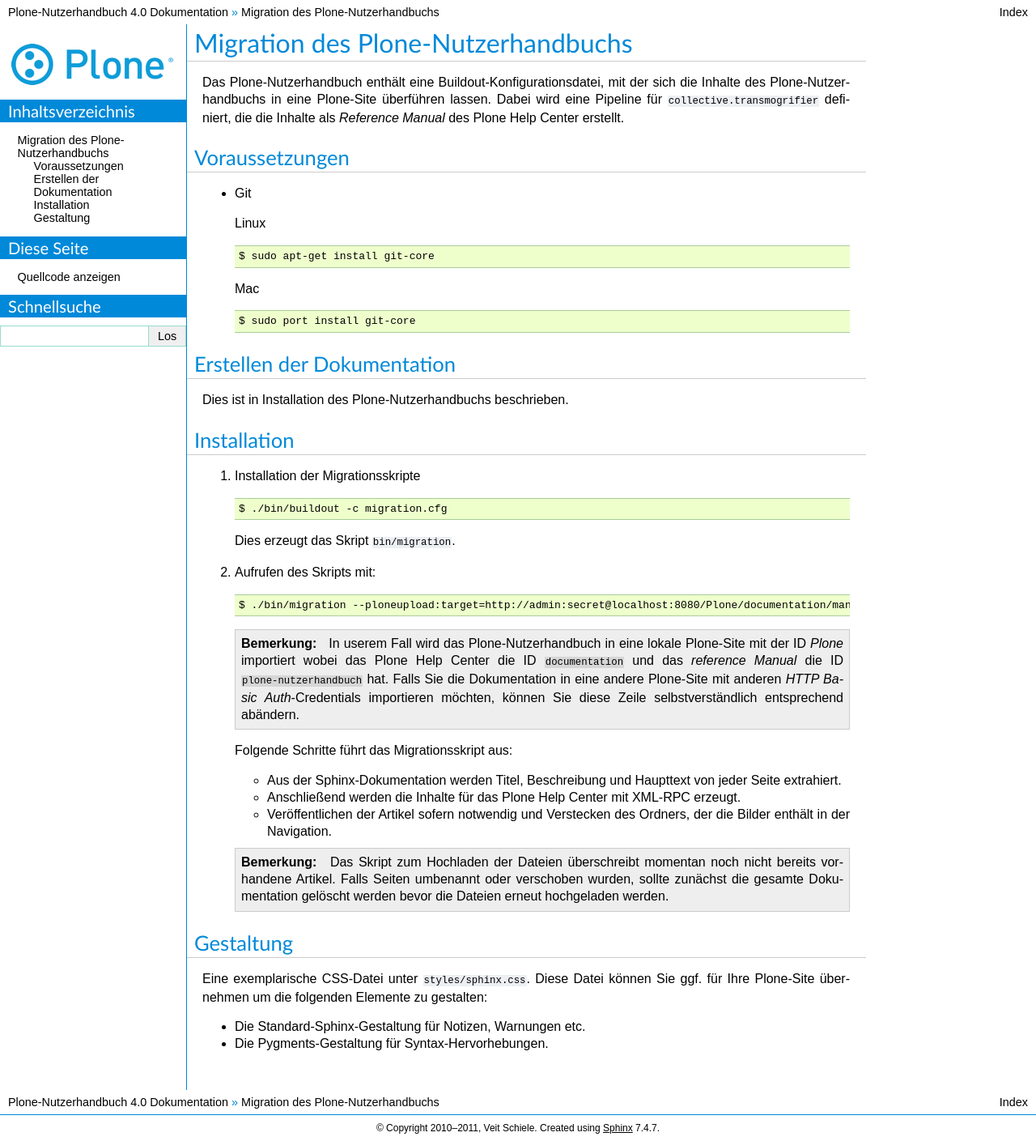
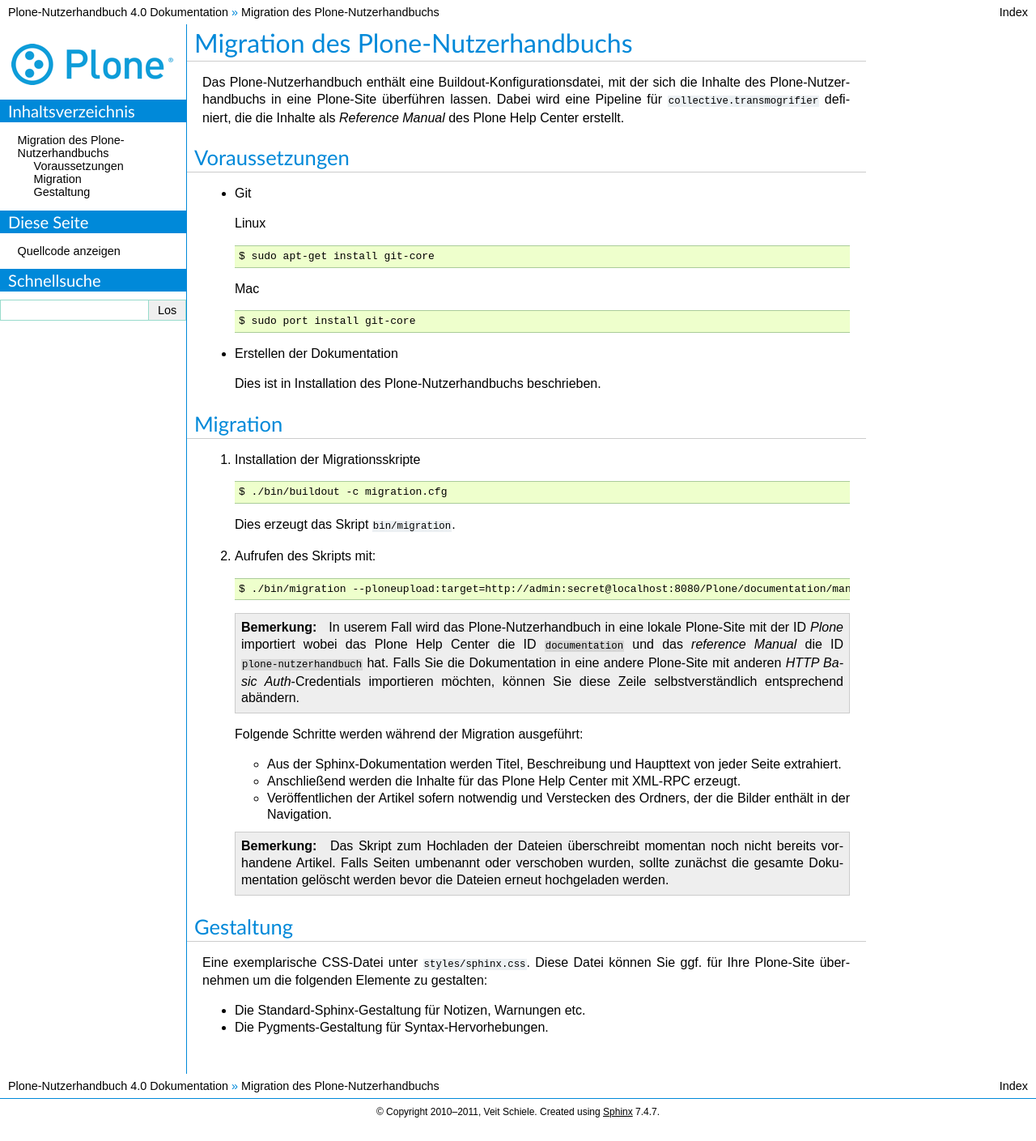
Before and after one commit to veit/plone-nutzerhandbuch, a Sphinx documentation site: the page built from source/migration.rst, in a window 1280 px wide. Shown: the whole page at 81% size. Built offline with Sphinx 7.4.7, drawn with Linux system fonts in a browser that asks for light colours; pages that are not in the unit, such as notebooks, are missing from menus.

Commit message:
Better explanation of the migration

```diff
--- a/source/migration.rst
+++ b/source/migration.rst
@@ -20,13 +20,12 @@
   ::
    $ sudo port install git-core
 
-Erstellen der Dokumentation
-===========================
+- Erstellen der Dokumentation
 
-Dies ist in :doc:`installation` beschrieben.
+  Dies ist in :doc:`installation` beschrieben.
 
-Installation
-============
+Migration
+=========
 
 #. Installation der Migrationsskripte
    ::
@@ -42,7 +41,7 @@
 
     In userem Fall wird das Plone-Nutzerhandbuch in eine lokale Plone-Site mit der ID `Plone` importiert wobei das Plone Help Center die ID ``documentation`` und das *reference Manual* die ID ``plone-nutzerhandbuch`` hat. Falls Sie die Dokumentation in eine andere Plone-Site mit anderen *HTTP Basic Auth*-Credentials importieren möchten, können Sie diese Zeile selbstverständlich entsprechend abändern.
 
-   Folgende Schritte führt das Migrationsskript aus:
+   Folgende Schritte werden während der Migration ausgeführt:
 
    - Aus der Sphinx-Dokumentation werden Titel, Beschreibung und Haupttext von jeder Seite extrahiert.
    - Anschließend werden die Inhalte für das Plone Help Center mit XML-RPC erzeugt.
```
